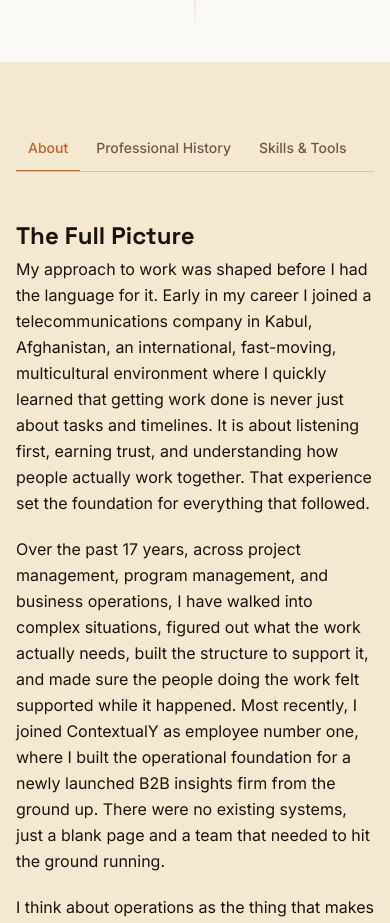
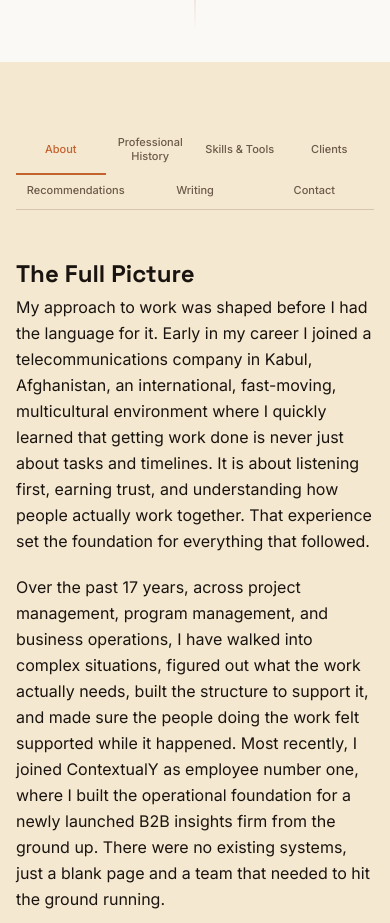
Before and after one commit to ClaudiaN-Code/claudia-career-journey, a Next.js app: page / in a window 390 px wide. Shown: the part 892-1815 px from the top of the page. Built offline with nearby package versions, Linux system fonts and the light colour scheme.

Commit message:
Replace scrollable tabs with 2-row layout on mobile (4+3 distribution)
Co-Authored-By: Claude Sonnet 4.6 <noreply@anthropic.com>

```diff
--- a/components/JourneyTabs.tsx
+++ b/components/JourneyTabs.tsx
@@ -60,18 +60,21 @@ export function JourneyTabs({
     <section id="journey" className="py-16 px-4" style={{ background: "#f5e8d0" }}>
       <div className="max-w-3xl mx-auto">
 
-        {/* Tab bar — outer div constrains width in WebKit, inner div scrolls */}
-        <div className="w-full mb-12" style={{ overflow: "hidden" }}>
-          <div className="flex border-b border-[#d4c4b0] gap-1 scrollbar-none" style={{ overflowX: "auto", WebkitOverflowScrolling: "touch" } as React.CSSProperties}>
-            {TABS.map((tab) => (
+        {/* Tab bar — 2 rows on mobile (4+3), single row on desktop */}
+        <div className="w-full mb-12 overflow-hidden border-b border-[#d4c4b0]">
+          <div className="flex flex-wrap md:flex-nowrap md:overflow-x-auto scrollbar-none">
+            {TABS.map((tab, i) => (
               <button
                 key={tab}
                 onClick={() => setActive(tab)}
-                className={`flex-shrink-0 px-3 py-3 text-sm font-medium transition-all border-b-2 -mb-px whitespace-nowrap ${
-                  active === tab
+                className={`text-center font-medium transition-all border-b-2 -mb-px leading-tight
+                  py-2.5 text-[11px] px-1
+                  md:px-3 md:py-3 md:text-sm md:whitespace-nowrap md:flex-shrink-0 md:w-auto
+                  ${i < 4 ? "w-1/4" : "w-1/3"}
+                  ${active === tab
                     ? "border-[#c4622d] text-[#c4622d]"
                     : "border-transparent text-[#6b5a4a] hover:text-[#1a1410]"
-                }`}
+                  }`}
               >
                 {tab}
               </button>
```
